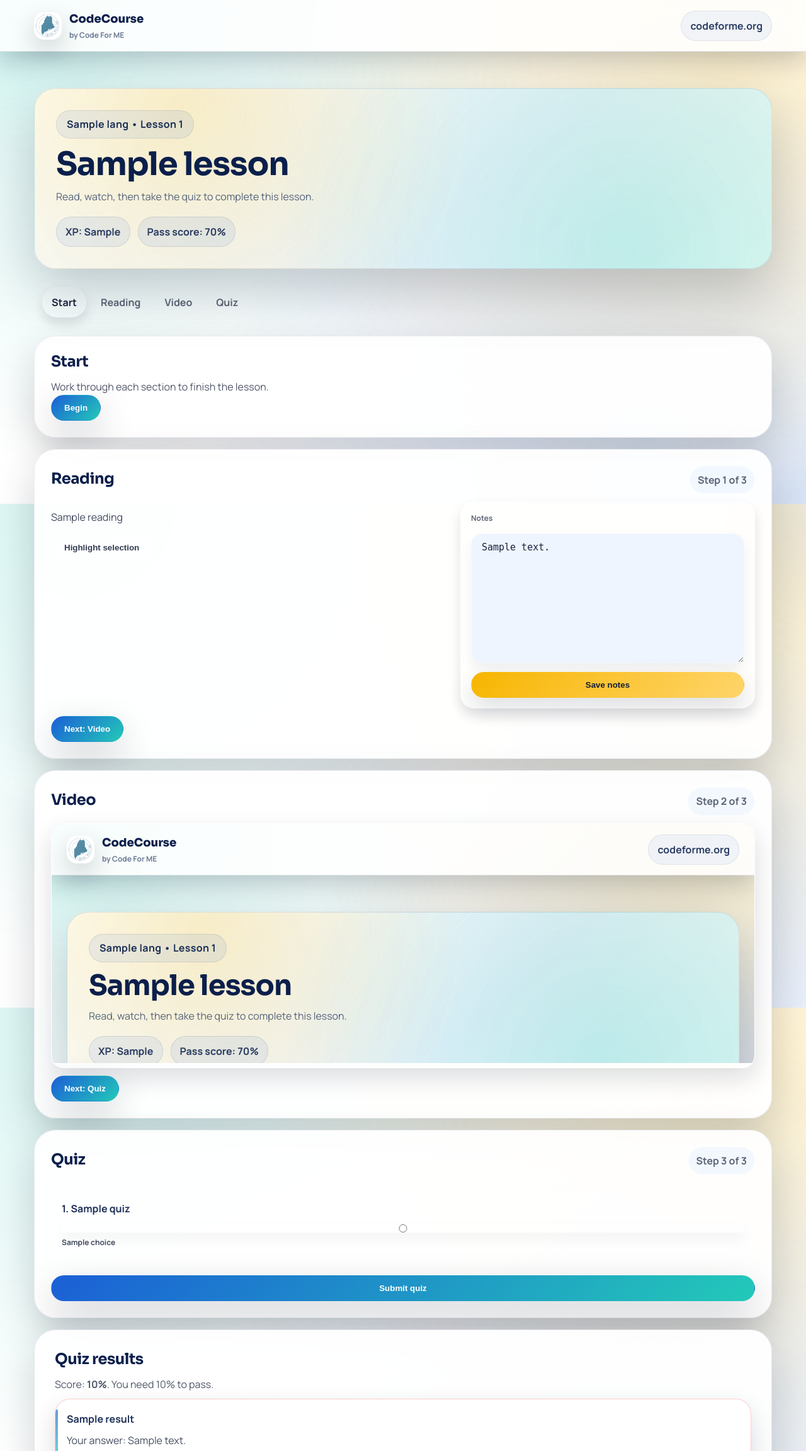
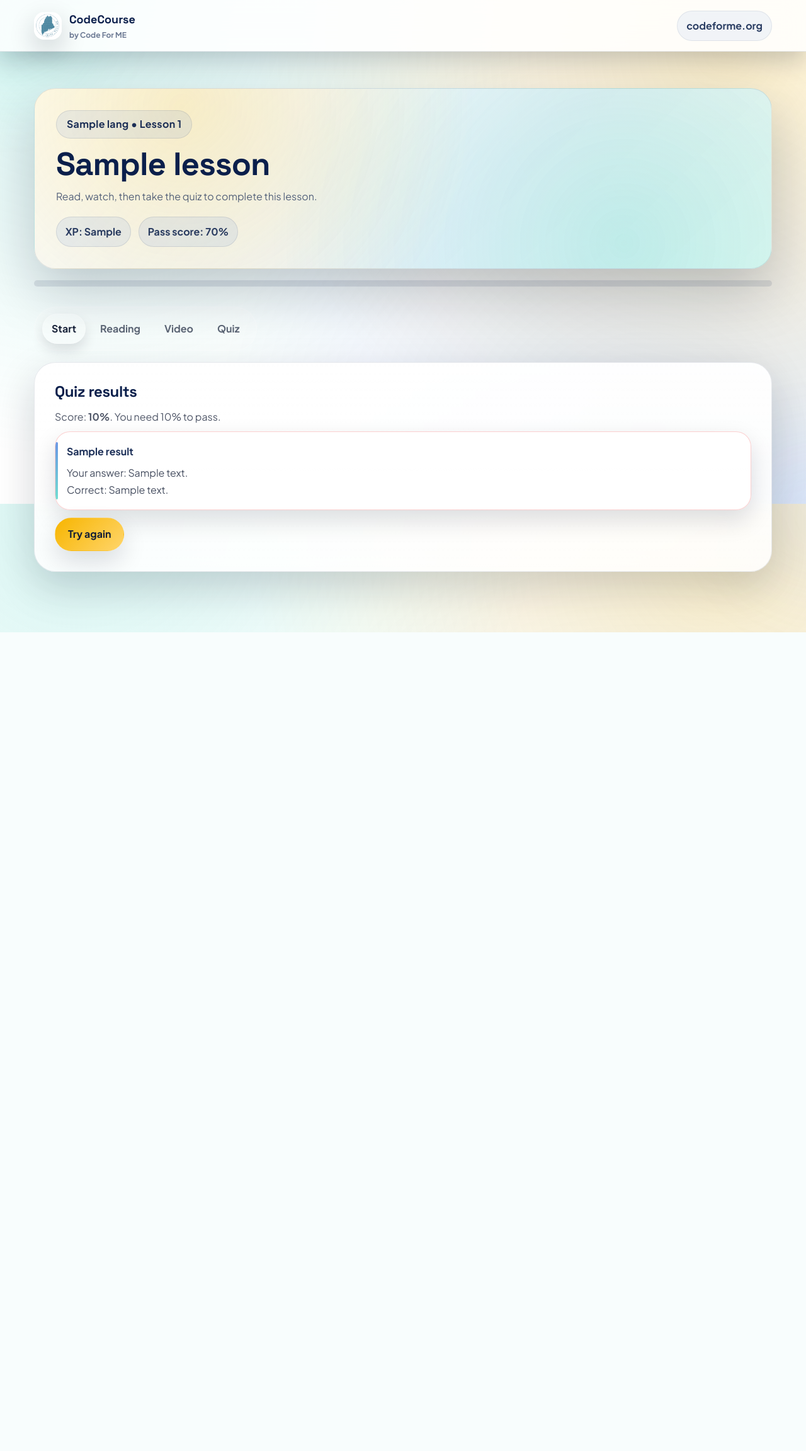
Before and after one commit to hsteenstra/codecourse-, a Flask app: template templates/student_lesson.html in a window 1280 px wide. Shown: the top 2304 px of the page at 63% size. After the commit the page ends 1004 px from the top, so only its background shows below. Run offline with Flask 3, Linux system fonts and the light colour scheme; the template is opened without the code that fills it: most values are stand-ins (such as "Sample title", 1, 10 or a date in 2020); some libraries are stand-ins or nearby versions.

Commit message:
Improve lesson flow + quiz steps + fonts

```diff
--- a/static/style.css
+++ b/static/style.css
@@ -12,8 +12,8 @@
   --ink-soft: rgba(7, 17, 42, 0.72);
 
   /* Typography */
-  --font-display: "Sora", ui-sans-serif, system-ui, -apple-system, Segoe UI, sans-serif;
-  --font-body: "Manrope", ui-sans-serif, system-ui, -apple-system, Segoe UI, sans-serif;
+  --font-display: "Space Grotesk", ui-sans-serif, system-ui, -apple-system, Segoe UI, sans-serif;
+  --font-body: "Plus Jakarta Sans", ui-sans-serif, system-ui, -apple-system, Segoe UI, sans-serif;
 
   /* Surfaces */
   --bg: #ffffff;
@@ -1122,3 +1122,33 @@ mark { background: rgba(247, 181, 0, 0.40); padding: 0 4px; border-radius: 6px;
     background: #fff;
   }
 }
+.lesson-flow {
+  min-height: calc(100vh - 140px);
+}
+
+.lesson-flow .step {
+  min-height: calc(100vh - 240px);
+  display: none;
+}
+
+.progress-track {
+  height: 10px;
+  border-radius: 999px;
+  background: rgba(11, 31, 75, 0.10);
+  overflow: hidden;
+  margin-bottom: 14px;
+}
+
+.progress-fill {
+  height: 10px;
+  background: linear-gradient(90deg, var(--blue-soft), var(--teal));
+  width: 0%;
+  transition: width 0.3s ease;
+}
+
+.quiz-nav {
+  display: flex;
+  gap: 10px;
+  justify-content: space-between;
+  margin-top: 14px;
+}
--- a/templates/base.html
+++ b/templates/base.html
@@ -8,7 +8,7 @@
     <link rel="stylesheet" href="{{ url_for('static', filename='style.css', v=static_version) }}">
     <link rel="preconnect" href="https://fonts.googleapis.com">
     <link rel="preconnect" href="https://fonts.gstatic.com" crossorigin>
-    <link href="https://fonts.googleapis.com/css2?family=Manrope:wght@400;500;600;700&family=Sora:wght@500;600;700;800&display=swap" rel="stylesheet">
+    <link href="https://fonts.googleapis.com/css2?family=Space+Grotesk:wght@500;600;700&family=Plus+Jakarta+Sans:wght@400;500;600;700&display=swap" rel="stylesheet">
 </head>
 {% set role_class = (session.get('role') or 'guest')|lower %}
 <body class="{{ 'logged-in' if session.get('user_id') else 'logged-out' }} role-{{ role_class }}">
--- a/templates/student_lesson.html
+++ b/templates/student_lesson.html
@@ -1,7 +1,7 @@
 {% extends "base.html" %}
 {% block content %}
 
-<div class="lesson-shell">
+<div class="lesson-shell lesson-flow">
   {% set is_python_intro = (lang.id == 'python' and lesson.id == 1) %}
   <section class="stage">
     <div class="kicker">{{ lang.name }} • Lesson {{ lesson.id }}</div>
@@ -27,6 +27,10 @@
     </div>
   {% else %}
     <div class="lesson-steps">
+      <div class="progress-track" aria-hidden="true">
+        <div class="progress-fill" id="lesson-progress"></div>
+      </div>
+
       <div class="lesson-stepper" aria-hidden="true">
         <div class="stepper-pill active" data-step-pill="0">Start</div>
         {% if is_python_intro %}
@@ -105,13 +109,13 @@
             <div class="code-challenge">
               <div class="challenge-head">
                 <div class="challenge-title">Prompt</div>
-                <div class="challenge-text">Write a `print()` function that outputs: <strong>Hello, CodeCourse!</strong></div>
+                <div class="challenge-text" id="challenge-text">Write a print statement that outputs: <strong>Hello, CodeCourse!</strong></div>
               </div>
 
               <div class="challenge-grid">
                 <div>
                   <label>Python code</label>
-                  <textarea id="py-code" rows="8" spellcheck="false">print("Hello, CodeCourse!")</textarea>
+                  <textarea id="py-code" rows="8" spellcheck="false" placeholder="Type your code here..."></textarea>
                   <div class="code-actions">
                     <button class="btn btn-primary" type="button" id="check-code">Check</button>
                     <button class="btn btn-ghost" type="button" id="run-code">Run</button>
@@ -172,7 +176,11 @@
                 {% endfor %}
               </div>
             {% endfor %}
-            <button class="btn btn-primary" type="submit">Submit quiz</button>
+            <div class="quiz-nav">
+              <button class="btn btn-ghost" type="button" id="quiz-prev">Back</button>
+              <button class="btn btn-primary" type="button" id="quiz-next">Next</button>
+              <button class="btn btn-primary" type="submit" id="quiz-submit" style="display:none;">Submit quiz</button>
+            </div>
           </form>
         </div>
       </div>
@@ -208,6 +216,7 @@ document.addEventListener('DOMContentLoaded', () => {
   const steps = Array.from(document.querySelectorAll('.step'));
   const nextButtons = document.querySelectorAll('[data-next]');
   const stepperPills = Array.from(document.querySelectorAll('[data-step-pill]'));
+  const progressBar = document.getElementById('lesson-progress');
   let current = 0;
 
   function showStep(idx) {
@@ -215,6 +224,11 @@ document.addEventListener('DOMContentLoaded', () => {
     const target = steps.find(s => Number(s.dataset.step) === idx);
     if (target) target.style.display = 'block';
     stepperPills.forEach(p => p.classList.toggle('active', Number(p.dataset.stepPill) === idx));
+    if (progressBar) {
+      const pct = Math.round((idx / (steps.length - 1)) * 100);
+      progressBar.style.width = `${pct}%`;
+    }
+    window.scrollTo({ top: 0, behavior: 'smooth' });
   }
 
   nextButtons.forEach(btn => {
@@ -246,6 +260,27 @@ document.addEventListener('DOMContentLoaded', () => {
   const output = document.getElementById('py-output');
   const status = document.getElementById('code-status');
   const nextBtn = document.getElementById('code-next');
+  const challengeText = document.getElementById('challenge-text');
+
+  const challenges = [
+    { prompt: "Write a print statement that outputs: <strong>Hello, CodeCourse!</strong>", expected: "Hello, CodeCourse!" },
+    { prompt: "Now print your name (example: <strong>Hello, Harper!</strong>)", expected: null },
+    { prompt: "Print a number: <strong>5</strong>", expected: "5" },
+  ];
+  let currentChallenge = 0;
+
+  function setChallenge(idx) {
+    if (!challengeText) return;
+    const c = challenges[idx];
+    challengeText.innerHTML = c.prompt;
+    if (codeInput) codeInput.value = "";
+    if (output) output.textContent = "Click Run to see the output.";
+    if (status) {
+      status.textContent = "Click Check when you're ready.";
+      status.classList.remove('success');
+    }
+    if (nextBtn) nextBtn.disabled = true;
+  }
 
   function runPythonPreview() {
     if (!codeInput || !output) return;
@@ -254,28 +289,88 @@ document.addEventListener('DOMContentLoaded', () => {
     if (match) {
       output.textContent = match[2];
     } else {
-      output.textContent = \"(no output yet)\";\n    }
+      output.textContent = \"(no output yet)\";
+    }
   }
 
   function checkPythonCode() {
     if (!codeInput || !status || !nextBtn) return;
     const code = codeInput.value;
-    const correct = /print\\s*\\(\\s*[\"']Hello,\\s*CodeCourse![\"']\\s*\\)/.test(code);
+    const c = challenges[currentChallenge];
+    let correct = false;
+    if (c.expected) {
+      const re = new RegExp(`print\\\\s*\\\\(\\\\s*['\\\"]${c.expected.replace(/[-/\\\\^$*+?.()|[\\]{}]/g, '\\\\$&')}['\\\"]\\\\s*\\\\)`);
+      correct = re.test(code);
+    } else {
+      correct = /print\\s*\\(\\s*['\"][^'\"]+['\"]\\s*\\)/.test(code);
+    }
     if (correct) {
       status.textContent = \"Great job! You got it right.\";
       status.classList.add('success');
-      nextBtn.disabled = false;
+      if (currentChallenge < challenges.length - 1) {
+        currentChallenge += 1;
+        setTimeout(() => {
+          setChallenge(currentChallenge);
+        }, 600);
+      } else {
+        nextBtn.disabled = false;
+      }
       if (window.confetti) {
         confetti({ particleCount: 160, spread: 100, origin: { y: 0.6 } });
       }
     } else {
-      status.textContent = \"Not quite. Make sure your print outputs: Hello, CodeCourse!\";
+      status.textContent = \"Not quite. Make sure your print uses print() and matches the prompt.\";
       status.classList.remove('success');
     }
   }
 
   if (runBtn) runBtn.addEventListener('click', runPythonPreview);
   if (checkBtn) checkBtn.addEventListener('click', checkPythonCode);
+
+  if (challengeText) {
+    setChallenge(0);
+  }
+
+  const quizBlocks = Array.from(document.querySelectorAll('.quiz-block'));
+  const quizPrev = document.getElementById('quiz-prev');
+  const quizNext = document.getElementById('quiz-next');
+  const quizSubmit = document.getElementById('quiz-submit');
+  let quizIndex = 0;
+
+  function showQuiz(idx) {
+    quizBlocks.forEach((b, i) => b.style.display = i === idx ? 'block' : 'none');
+    if (quizPrev) quizPrev.style.display = idx === 0 ? 'none' : 'inline-flex';
+    if (quizNext && quizSubmit) {
+      const last = idx === quizBlocks.length - 1;
+      quizNext.style.display = last ? 'none' : 'inline-flex';
+      quizSubmit.style.display = last ? 'inline-flex' : 'none';
+    }
+  }
+
+  function currentQuizAnswered() {
+    const block = quizBlocks[quizIndex];
+    if (!block) return false;
+    return !!block.querySelector('input[type=\"radio\"]:checked');
+  }
+
+  if (quizBlocks.length) {
+    showQuiz(0);
+  }
+
+  if (quizNext) {
+    quizNext.addEventListener('click', () => {
+      if (!currentQuizAnswered()) return;
+      quizIndex = Math.min(quizBlocks.length - 1, quizIndex + 1);
+      showQuiz(quizIndex);
+    });
+  }
+
+  if (quizPrev) {
+    quizPrev.addEventListener('click', () => {
+      quizIndex = Math.max(0, quizIndex - 1);
+      showQuiz(quizIndex);
+    });
+  }
 });
 </script>
 
```
